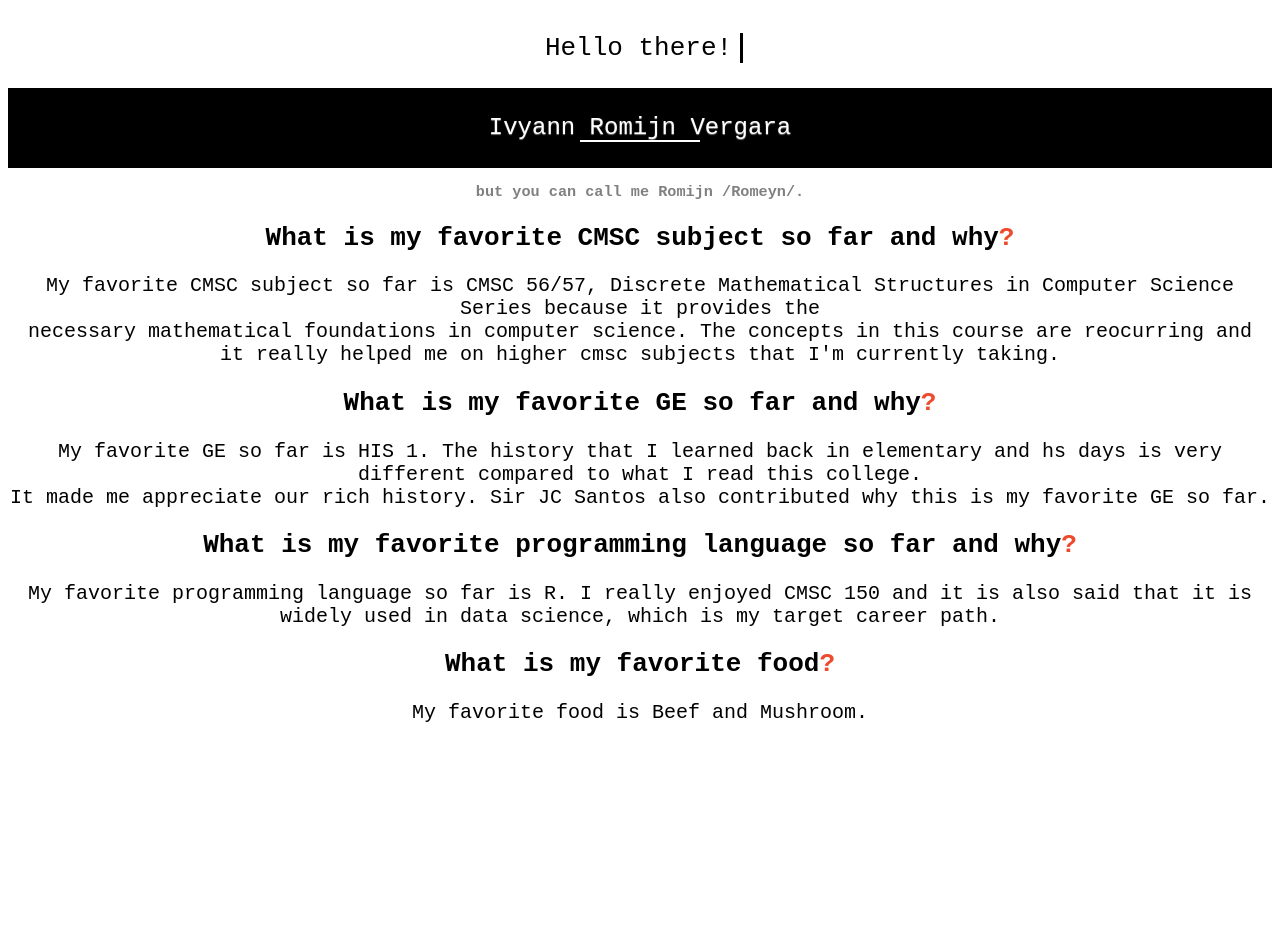
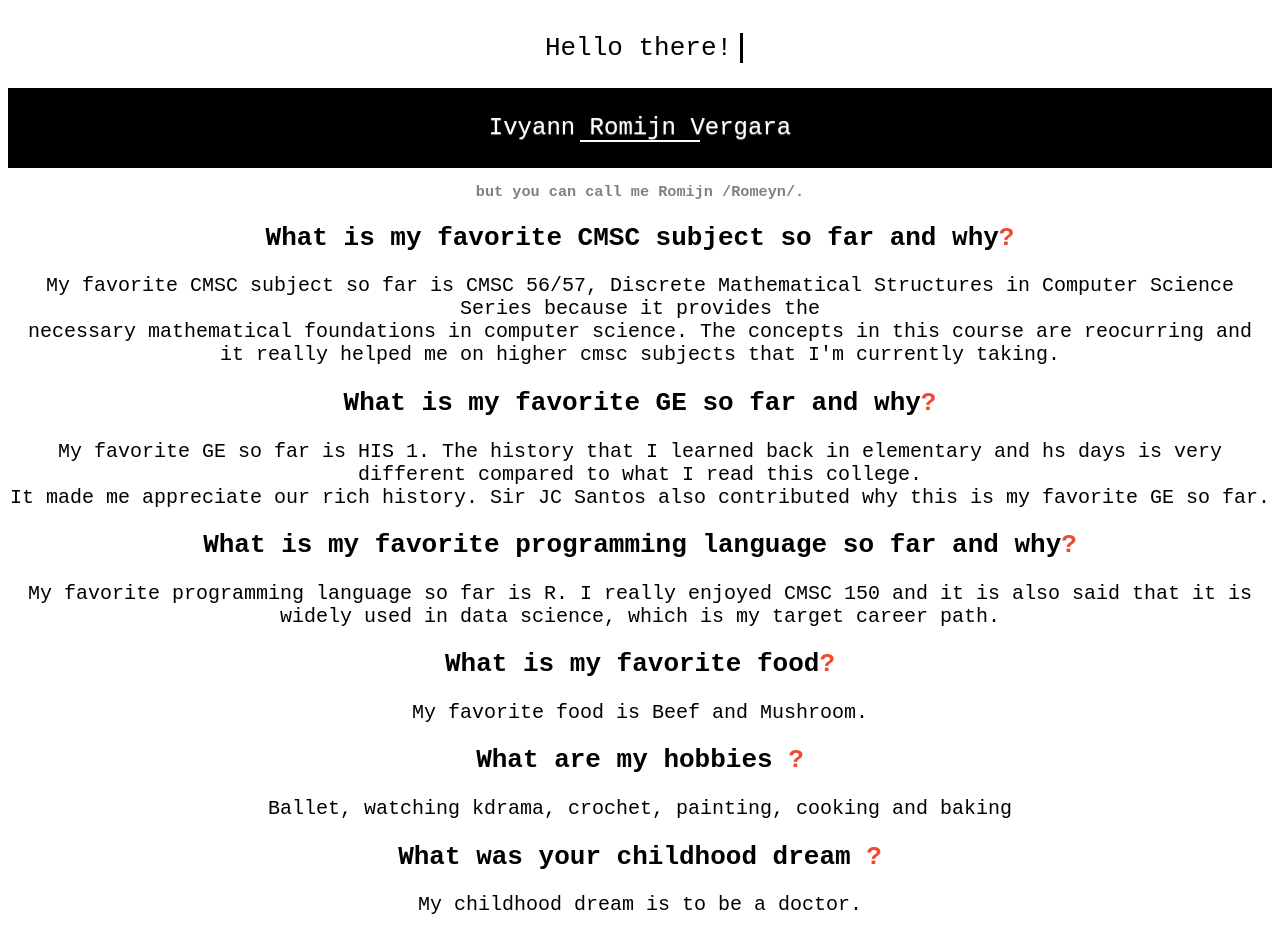
Before and after one commit to ihvergara/ihvergara.github.io, a plain HTML site: page index.html in a window 1280 px wide. Before the commit the page ends 800 px from the top, so only its background shows below. Drawn offline with Linux system fonts and the light colour scheme.

Commit message:
newBranch commit

```diff
--- a/index.html
+++ b/index.html
@@ -43,7 +43,12 @@
             <h2>What is my favorite food<span class="qsmark">?</span></h2>
             <p>My favorite food is Beef and Mushroom.
             </p>
-
+            <h2> What are my hobbies <span class="qsmark">?</span></h2>
+	    <p> Ballet, watching kdrama, crochet, painting, cooking and baking
+	    </p>
+	    <h2> What was your childhood dream <span class = "qsmark">?</span></h2>
+	     <p> My childhood dream is to be a doctor.
+	     </p>
             </div>
         </div>
 	</body>
```
